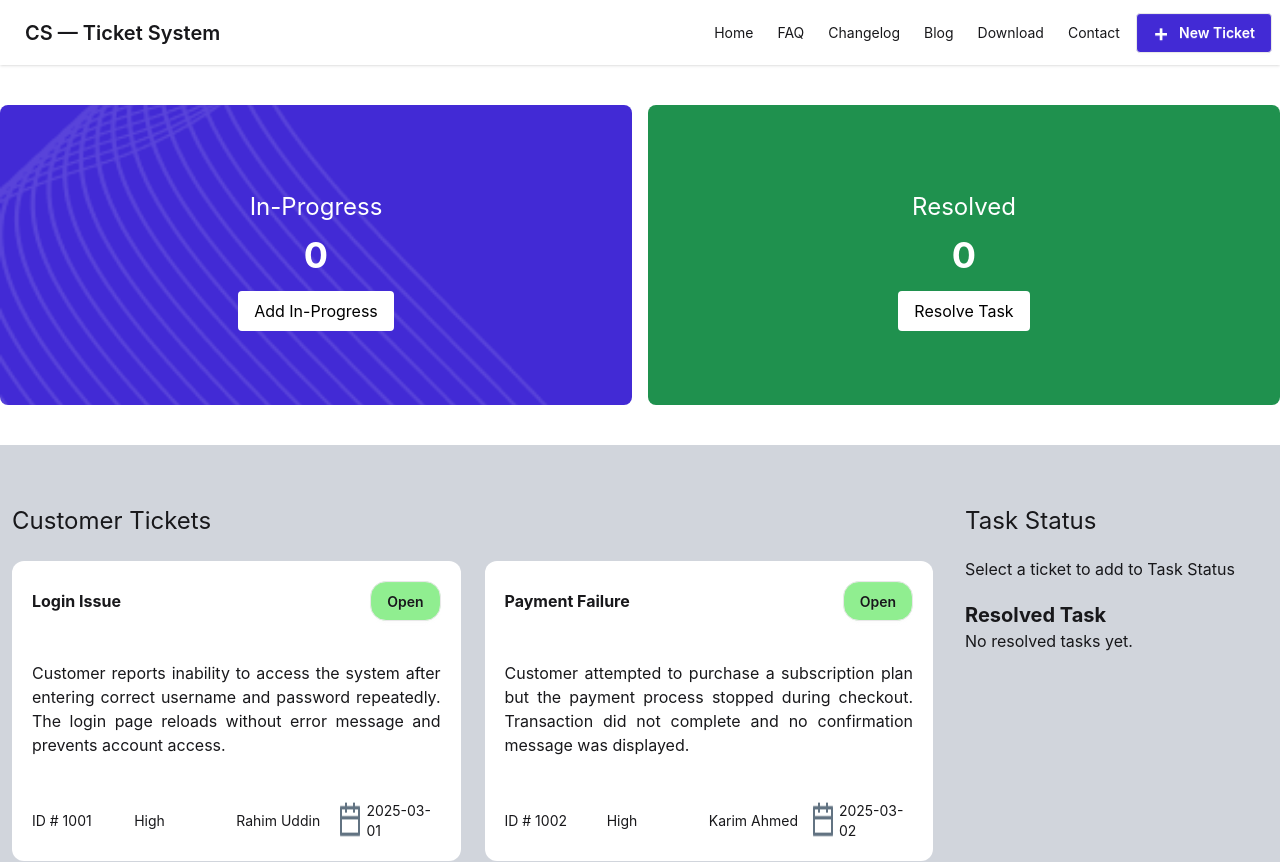
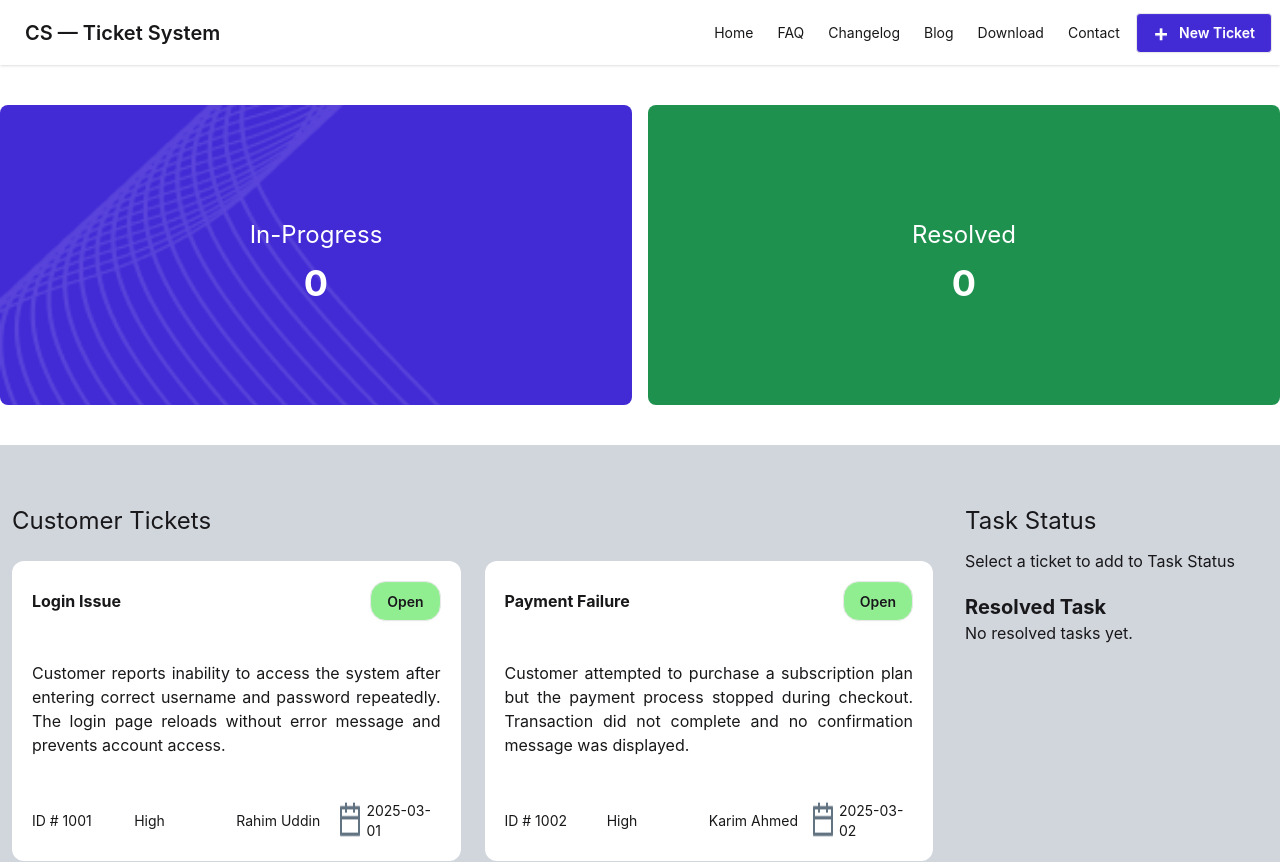
Before and after one commit to ahkamulbd/proHero-mission-restart-assignment2, a React (Vite) app: page / in a window 1280 px wide. Shown: the top 862 px of the page. Built offline with nearby package versions, Linux system fonts and the light colour scheme.

Commit message:
Rearranged all components and Task Status section activation by clicking on each card done

```diff
--- a/src/App.jsx
+++ b/src/App.jsx
@@ -1,4 +1,5 @@
 
+import { useState } from 'react'
 import './App.css'
 import Banner from './components/Banner/Banner'
 import Footer from './components/Footer/Footer'
@@ -7,14 +8,38 @@ import Navbar from './components/navbar/navbar'
 
 
 function App() {
+  const [inProgress, setInProgress] = useState(0)
+  const [resolved, setResolved] = useState(0)
+  const [tasks, setTasks] = useState([])
 
+  const handleAddTask = (ticket) => {
+
+    setTasks([...tasks, ticket])
+    setInProgress(inProgress + 1)
+
+  }
+
+  const handleCompleteTask = (id) => {
+
+    const remainingTasks = tasks.filter(task => task.id !== id)
+
+    setTasks(remainingTasks)
+    setInProgress(inProgress - 1)
+    setResolved(resolved + 1)
+    }
 
   return (
     <>
 
           <Navbar></Navbar>
-          <Banner></Banner>
-          <Main></Main>
+          <Banner
+            inProgress = {inProgress}
+            resolved = {resolved}>
+          </Banner>
+          <Main
+            handleAddTask = {handleAddTask}
+            tasks = {tasks}
+            handleCompleteTask = {handleCompleteTask}></Main>
           <Footer></Footer>
 
           {/* <h1>ProHero Mission Restart - Assignment 2</h1> */}
--- a/src/components/Banner/Banner.jsx
+++ b/src/components/Banner/Banner.jsx
@@ -1,52 +1,32 @@
-import { useState } from "react";
+// import { useState } from "react";
 import ProgressBg from "../../assets/vector1.png";
 import ResolvedBg from "../../assets/vector2.png";
 
-function Banner() {
+function Banner({inProgress, resolved}) {
 
-  const [inProgress, setInProgress] = useState(0);
-  const [resolved, setResolved] = useState(0);
+  // const [inProgress, setInProgress] = useState(0);
+  // const [resolved, setResolved] = useState(0);
 
   return (
     <div className="max-w-7xl mx-auto my-10 grid grid-cols-none md:grid-cols-2 gap-4">
 
-      {/* In Progress Card */}
-      <div
-        className="h-24 rounded-lg flex flex-col items-center justify-center text-white bg-cover bg-center bg-[#422AD5] h-[300px]"
-        style={{ backgroundImage: `url(${ProgressBg})` }}
-      >
-        <p className="text-2xl my-3">In-Progress</p>
-        <h1 className="text-4xl font-bold">{inProgress}</h1>
+        {/* In Progress */}
+        <div className="rounded-lg flex flex-col items-center justify-center text-white bg-[#422AD5] h-[300px]"
+          style={{ backgroundImage: `url(${ProgressBg})`, backgroundSize: "cover"}}>
 
-        {/* Setting Button Temporarilly  */}
-        <button
-            onClick={() => setInProgress(inProgress + 1)}
-            className="bg-white text-black px-4 py-2 rounded mt-4"
-            >
-            Add In-Progress
-        </button>
-      </div>
+            <p className="text-2xl my-3">In-Progress</p>
+            <h1 className="text-4xl font-bold">{inProgress}</h1>
 
-      {/* Resolved Card */}
-      <div
-        className="h-24 rounded-lg flex flex-col items-center justify-center text-white bg-cover bg-center bg-green-700 h-[300px]"
-        style={{ backgroundImage: `url(${ResolvedBg})` }}
-      >
-        <p className="text-2xl my-3">Resolved</p>
-        <h1 className="text-4xl font-bold">{resolved}</h1>
+        </div>
 
-        {/* Setting Button Temporarilly  */}
-        <button
-            onClick={() => setResolved(resolved + 1)}
-            className="bg-white text-black px-4 py-2 rounded mt-4"
-            >
-            Resolve Task
-        </button>
-      </div>
+        {/* Resolved */}
+        <div className="rounded-lg flex flex-col items-center justify-center text-white bg-green-700 h-[300px]"
+          style={{ backgroundImage: `url(${ResolvedBg})`, backgroundSize: "cover"}}>
 
+            <p className="text-2xl my-3">Resolved</p>
+            <h1 className="text-4xl font-bold">{resolved}</h1>
 
-
-
+        </div>
 
     </div>
 
--- a/src/components/Carts/Carts.jsx
+++ b/src/components/Carts/Carts.jsx
@@ -1,7 +1,7 @@
 import React, { use } from 'react';
 import dateIcon from '../../assets/dateIcon.png'
 
-const Carts = ({ticketPromise}) => {
+const Carts = ({ticketPromise, handleAddTask}) => {
     const ticketsData = use (ticketPromise);
     ticketsData.map (ticket => console.log (ticket));
     // console.log (ticketsData);
@@ -11,28 +11,42 @@ const Carts = ({ticketPromise}) => {
             <h2 className='ml-3 text-2xl mb-3'>Customer Tickets</h2>
 
             <div className='grid grid-cols-none md:grid-cols-2'>
+
                 {
-                    ticketsData.map (ticket =>
-                        <div className='bg-white m-3 p-5 rounded-xl '>
+                    ticketsData.map(ticket =>
+
+                        <div
+                            key={ticket.id}
+                            className='bg-white m-3 p-5 rounded-xl cursor-pointer'
+                            onClick={() => handleAddTask(ticket)}>
 
                             <div className='flex justify-between items-center'>
                                 <p className='font-bold'>{ticket.title}</p>
-                                <button className='btn bg-[lightgreen] py-3 rounded-2xl'>Open</button>
+
+                                <button className='btn bg-[lightgreen] py-3 rounded-2xl'>
+                                    Open
+                                </button>
                             </div>
+
                             <p className='my-10 text-justify h-[100px]'>
                                 {ticket.description}
                             </p>
 
                             <div className='grid grid-cols-2 md:grid-cols-4 gap-0 text-sm items-center'>
+
                                 <span>ID # {ticket.id}</span>
                                 <span>{ticket.priority}</span>
                                 <span>{ticket.customer}</span>
+
                                 <span className='flex'>
-                                    <img src = {dateIcon} alt="" />
+                                    <img src={dateIcon} alt="" />
                                     <span className='ml-1'>{ticket.createdAt}</span>
                                 </span>
+
                             </div>
+
                         </div>
+
                     )
                 }
             </div>
--- a/src/components/Footer/Footer.jsx
+++ b/src/components/Footer/Footer.jsx
@@ -9,7 +9,7 @@ const Footer = () => {
         <footer className = "max-w-7xl mx-auto bg-black text-white p-10">
             <section className = "grid grid-cols-1 md:grid-cols-2 lg:grid-cols-5 gap-10">
                 <aside>
-                    <h3 className = "text-xl mb-2 font-bold">CS — Ticket System</h3>
+                    <h3 className = "text-xl mb-5 font-bold ">CS — Ticket System</h3>
                     <p className = "text-xs">A Customer Support Ticket System helps businesses manage customer requests efficiently. It records issues, assigns them to agents, tracks progress, and ensures timely responses, improving organization, accountability, and overall customer satisfaction.
 
                     </p>
--- a/src/components/Main/Main.jsx
+++ b/src/components/Main/Main.jsx
@@ -7,15 +7,25 @@ const fetchTickets = async () => {
     return res.json ()
 }
 
-const Main = () => {
+const Main = ({handleAddTask, tasks, handleCompleteTask}) => {
     const ticketPromise = fetchTickets ();
     return (
         <div className='flex-none md:flex max-w-7xl mx-auto my-10 py-10 bg-gray-300'>
 
             <Suspense fallback = {<p>Tickets loading ........</p>}>
-                <Carts ticketPromise = {ticketPromise}></Carts>
+
+                <Carts ticketPromise = {ticketPromise}
+                        handleAddTask = {handleAddTask}>
+                </Carts>
+
             </Suspense>
-            <TaskStatus></TaskStatus>
+
+            <TaskStatus
+
+                tasks = {tasks}
+                handleCompleteTask = {handleCompleteTask}>
+
+            </TaskStatus>
         </div>
     );
 };
--- a/src/components/TaskStatus/TaskStatus.jsx
+++ b/src/components/TaskStatus/TaskStatus.jsx
@@ -1,16 +1,43 @@
 import React from 'react';
 
-const TaskStatus = () => {
+const TaskStatus = ({tasks, handleCompleteTask}) => {
+
     return (
+
         <div className='w-1/4 ml-5 pt-5'>
+
             <h2 className='text-2xl mb-3'>Task Status</h2>
+
+            {
+                tasks.length === 0 ?
+
+                <p>Select a ticket to add to Task Status</p>
+
+                :
+
+                tasks.map(task =>
+
+                    <div key={task.id} className='bg-white p-4 ml-0 mr-5 my-5 rounded'>
+
+                        <p className='font-semibold my-5'>{task.title}</p>
+
+                        <button
+                            className='bg-green-600 text-white px-4 py-2 mt-2 rounded'
+                            onClick={() => handleCompleteTask(task.id)}
+                        >
+                            Complete
+                        </button>
+
+                    </div>
+
+                )
+            }
+
             <div className='mt-5'>
-                <p>Select a ticket to add to Task Status</p>
-                <div className='mt-5'>
-                    <h3 className='text-xl font-bold'>Resolved Task</h3>
-                    <p>No resolved tasks yet.</p>
-                </div>
+                <h3 className='text-xl font-bold'>Resolved Task</h3>
+                <p>No resolved tasks yet.</p>
             </div>
+
         </div>
     );
 };
```
